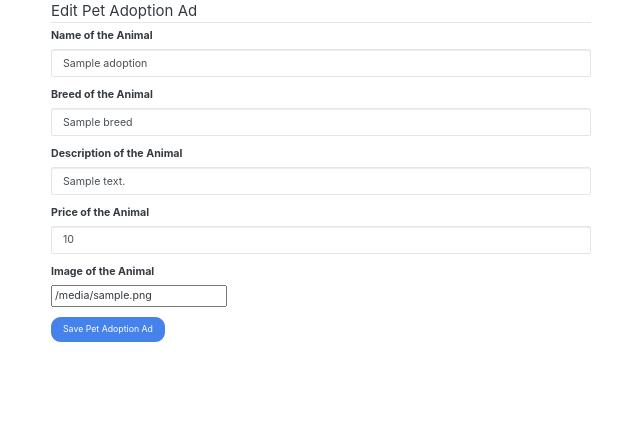
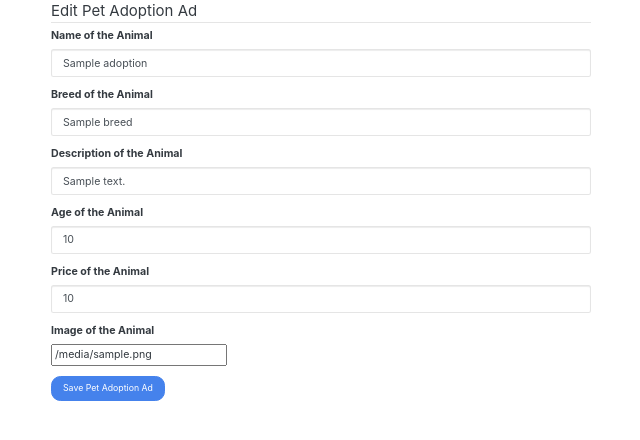
Before and after one commit to squeaky1273/adoption_contractor_project, a Flask app: template templates/adoptions_new.html in a window 1280 px wide. Shown: the part 147-587 px from the top of the page, without its empty margins (319-959 px from the left). Run offline with Flask 2, Linux system fonts and the light colour scheme; the template is opened without the code that fills it: most values are stand-ins (such as "Sample title", 1, 10 or a date in 2020); some libraries are stand-ins or nearby versions.

Commit message:
added age

```diff
--- a/app.py
+++ b/app.py
@@ -28,6 +28,7 @@ def adoptions_submit():
         'name': request.form.get('name'),
         'breed': request.form.get('breed'),
         'description': request.form.get('description'),
+        'age': request.form.get('age'),
         'price': request.form.get('price'),
         'img_url': request.form.get('img_url')
     }
@@ -54,6 +55,7 @@ def adoption_update(adoption_id):
         'name': request.form.get('name'),
         'breed': request.form.get('breed'),
         'decription': request.form.get('description'),
+        'age': request.form.get('age'),
         'price': request.form.get('price'),
         'img_url': request.form.get('img_url')
     }
--- a/templates/adoptions_show.html
+++ b/templates/adoptions_show.html
@@ -8,7 +8,8 @@
         <h1>{{ adoption.name }}</h1>
         <h2>Breed: {{ adoption.breed }}</h2>
         <h3>Description: {{ adoption.description }}</h3>
-        Cost: ${{ adoption.price }}
+        <h3>Age: {{ adoption.age }}</h3>
+        Price: ${{ adoption.price }}
         <img src="/static/img.png">
 
         <p><a href='/adoptions/{{ adoption._id }}/edit'>Edit Adoption Ad</a></p>
--- a/templates/partials/adoptions_form.html
+++ b/templates/partials/adoptions_form.html
@@ -20,6 +20,12 @@
         <input class='form-control' id='description' type='text' name='description' value='{{ adoption.description }}' />
     </div>
 
+    <!-- AGE OF THE ANIMAL-->
+    <div class='form-group'>
+        <label for='description'>Age of the Animal</label><br>
+        <input class='form-control' id='description' type='text' name='age' value='{{ adoption.age }}' />
+    </div>
+
     <!-- PRICE -->
     <div class='form-group'>
         <label for='description'>Price of the Animal</label><br>
--- a/test.py
+++ b/test.py
@@ -8,7 +8,8 @@ sample_adoption_id = ObjectId("5d99682455ca2b0b9551da68")
 sample_adoption = {
     'name': 'Mr. Chew',
     'breed': 'toy poodle',
-    'description': 'Cats acting weird',
+    'description': 'He is cute and playful, but is a handful.',
+    'age': '2 years',
     'price': '$200',
     'image': [
         'https://img.pixers.pics/pho_wat(s3:700/FO/35/94/85/64/700_FO35948564_dc352cbea3213beeb456fccbd9a199db.jpg,522,700,cms:2018/10/5bd1b6b8d04b8_220x50-watermark.png,over,302,650,jpg)/wall-murals-white-toy-poodle-gives-that-a-paw.jpg.jpg'
@@ -18,6 +19,7 @@ sample_form_data = {
     'name': sample_adoption['name'],
     'breed': sample_adoption['breed'],
     'description': sample_adoption['description'],
+    'age': sample_adoption['age'],
     'cost': sample_adoption['cost'],
     'image': sample_adoption['image']
 }
```
